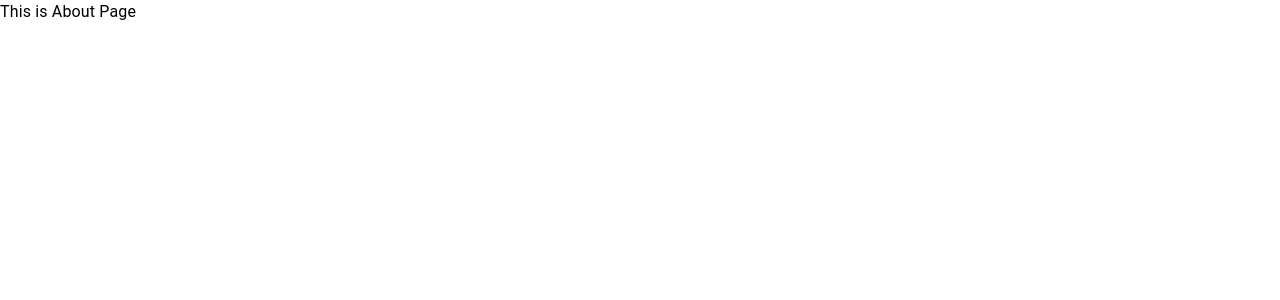
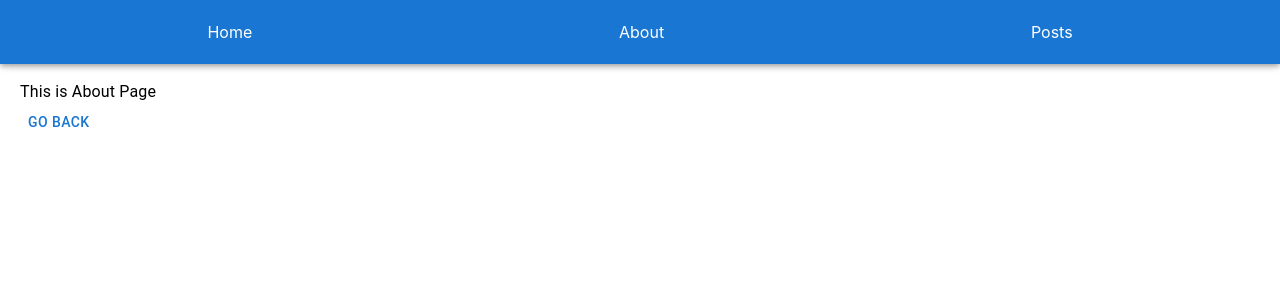
Before and after one commit to macerbreak/next-js-example, a Next.js app: page /about in a window 1280 px wide. Shown: the top 300 px of the page. Built offline with nearby package versions, Linux system fonts and the light colour scheme.

Commit message:
adding SEO API uploading

```diff
--- /dev/null
+++ b/components/GoBackBtn.tsx
@@ -0,0 +1,7 @@
+import {Button} from "@mui/material";
+import Router from "next/router";
+
+const GoBackBtn = () => {
+    return <Button onClick={()=>{Router.push("/")}}>Go Back</Button>
+}
+export default GoBackBtn
--- /dev/null
+++ b/components/MainLayout.tsx
@@ -0,0 +1,42 @@
+import {NextPage} from "next";
+import {AppBar, Box, styled, Toolbar} from "@mui/material";
+import Link from "next/link";
+import Head from "next/head";
+import {PropsWithChildren, ReactElement} from "react";
+
+interface MainLayoutProps{
+  children:ReactElement<any, any>[]|ReactElement<any, any>
+}
+const MainLayout:NextPage<MainLayoutProps> = ({children}) =>{
+    return <>
+        <Head>
+            <title>Next Example</title>
+            <meta name={"keywords"} content={"example next, next js, next"}/>
+            <meta name={"description"} content={"this is next js example"}/>
+        </Head>
+    <AppBar position={"fixed"}>
+       <Navigation>
+           <Link href={"/"}><a>Home</a></Link>
+           <Link href={"/about"}><a>About</a></Link>
+           <Link href={"/posts"}><a>Posts</a></Link>
+       </Navigation>
+    </AppBar>
+        <Main>
+            {children}
+        </Main>
+
+
+    </>
+}
+const Navigation = styled(Toolbar)({
+    display:"flex",
+    justifyContent:"space-around",
+    "main":{
+        marginTop:"60px"
+    }
+})
+const Main = styled("main")({
+    marginTop:"60px",
+    padding:"20px"
+})
+export default MainLayout
--- /dev/null
+++ b/db.json
@@ -0,0 +1,19 @@
+{
+  "posts": [
+    {
+      "id": 1,
+      "title": "Post about health",
+      "body": "Lorem ipsum dolor sit amet, consectetur adipiscing elit, sed do eiusmod tempor incididunt ut labore et dolore magna aliqua. Ut enim ad minim veniam, quis nostrud exercitation ullamco laboris nisi ut aliquip ex ea commodo consequat. Duis aute irure dolor in reprehenderit in voluptate velit esse cillum dolore eu fugiat nulla pariatur. Excepteur sint occaecat cupidatat non proident, sunt in culpa qui officia deserunt mollit anim id est laborum."
+    },
+    {
+      "id": 2,
+      "title": "Post about JS",
+      "body": "Lorem ipsum dolor sit amet, consectetur adipiscing elit, sed do eiusmod tempor incididunt ut labore et dolore magna aliqua. Ut enim ad minim veniam, quis nostrud exercitation ullamco laboris nisi ut aliquip ex ea commodo consequat. Duis aute irure dolor in reprehenderit in voluptate velit esse cillum dolore eu fugiat nulla pariatur. Excepteur sint occaecat cupidatat non proident, sunt in culpa qui officia deserunt mollit anim id est laborum."
+    },
+    {
+      "id": 3,
+      "title": "Post about vacation",
+      "body": "Lorem ipsum dolor sit amet, consectetur adipiscing elit, sed do eiusmod tempor incididunt ut labore et dolore magna aliqua. Ut enim ad minim veniam, quis nostrud exercitation ullamco laboris nisi ut aliquip ex ea commodo consequat. Duis aute irure dolor in reprehenderit in voluptate velit esse cillum dolore eu fugiat nulla pariatur. Excepteur sint occaecat cupidatat non proident, sunt in culpa qui officia deserunt mollit anim id est laborum."
+    }
+  ]
+}
--- a/package.json
+++ b/package.json
@@ -6,12 +6,15 @@
     "dev": "next dev",
     "build": "next build",
     "start": "next start",
-    "lint": "next lint"
+    "lint": "next lint",
+    "serve": "concurrently \"npm run dev\" \"npm run mock\"",
+    "mock": "json-server -w db.json -p 4200 -d 450"
   },
   "dependencies": {
     "@emotion/react": "^11.9.0",
     "@emotion/styled": "^11.8.1",
     "@mui/material": "^5.8.2",
+    "axios": "^0.27.2",
     "next": "12.1.6",
     "react": "18.1.0",
     "react-dom": "18.1.0"
@@ -20,6 +23,7 @@
     "@types/node": "17.0.38",
     "@types/react": "18.0.10",
     "@types/react-dom": "18.0.5",
+    "concurrently": "^7.2.1",
     "eslint": "8.16.0",
     "eslint-config-next": "12.1.6",
     "typescript": "4.7.2"
--- a/pages/about.tsx
+++ /dev/null
@@ -1,8 +0,0 @@
-import {Typography} from "@mui/material";
-
-const About = () => {
-    return <>
-    <Typography>This is About Page</Typography>
-    </>
-}
-export default About
--- /dev/null
+++ b/pages/about/index.tsx
@@ -0,0 +1,13 @@
+import {Typography} from "@mui/material";
+import MainLayout from "../../components/MainLayout";
+import GoBackBtn from "../../components/GoBackBtn";
+
+const Index = () => {
+    return <>
+        <MainLayout>
+            <Typography>This is About Page</Typography>
+            <GoBackBtn/>
+        </MainLayout>
+    </>
+}
+export default Index
```
Also changed, not shown: pages/index.tsx (+12 -9 lines), pages/post/[id].tsx (added, +16 -0 lines), pages/posts.tsx (added, +20 -0 lines), 1 other file (tests, documents, lock files or other folders).
